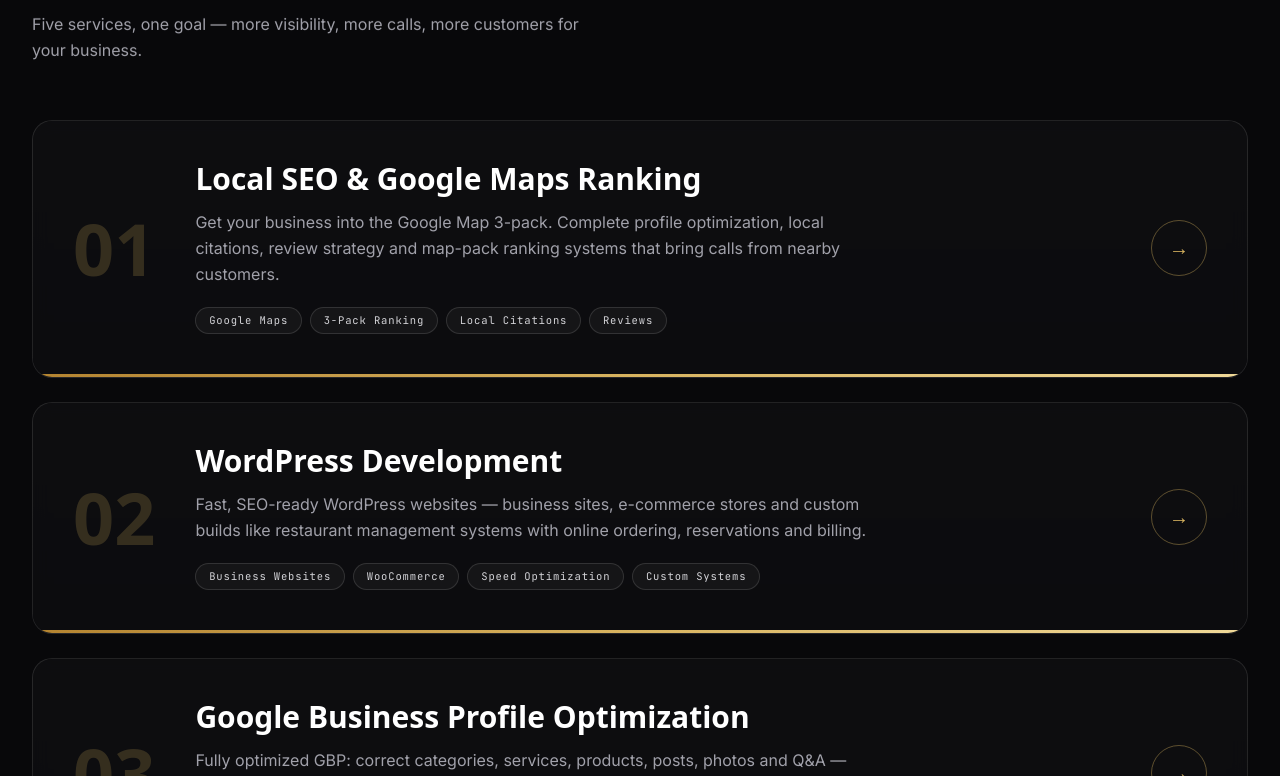
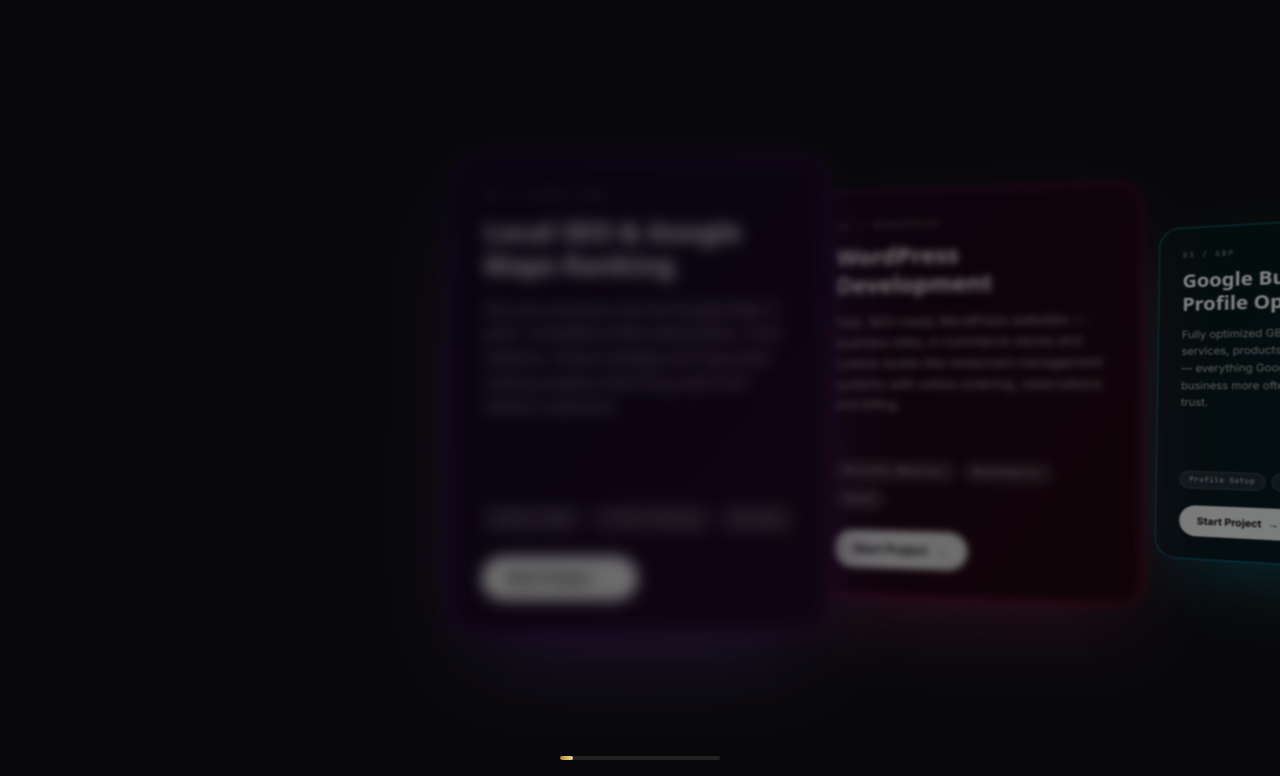
Before and after one commit to zaminabbas28-bot/zaminabbas, a Next.js app: page / in a window 1280 px wide. Shown: the part 1204-1980 px from the top of the page. Built offline with nearby package versions, Linux system fonts and the light colour scheme.

Commit message:
Capabilities: 3D scroll fan cards with per-card colors

```diff
--- a/components/Capabilities.tsx
+++ b/components/Capabilities.tsx
@@ -1,3 +1,6 @@
+"use client";
+
+import { useEffect, useRef, useState } from "react";
 import Link from "next/link";
 import Reveal from "./Reveal";
 import { SITE } from "@/lib/site";
@@ -5,95 +8,179 @@ import { SITE } from "@/lib/site";
 const CAPABILITIES = [
   {
     n: "01",
+    kicker: "LOCAL SEO",
     title: "Local SEO & Google Maps Ranking",
     text: "Get your business into the Google Map 3-pack. Complete profile optimization, local citations, review strategy and map-pack ranking systems that bring calls from nearby customers.",
-    tags: ["Google Maps", "3-Pack Ranking", "Local Citations", "Reviews"],
+    tags: ["Google Maps", "3-Pack Ranking", "Reviews"],
+    gradient: "from-violet-700 via-purple-600 to-fuchsia-500",
+    glow: "rgba(168,85,247,0.45)",
   },
   {
     n: "02",
+    kicker: "WORDPRESS",
     title: "WordPress Development",
     text: "Fast, SEO-ready WordPress websites — business sites, e-commerce stores and custom builds like restaurant management systems with online ordering, reservations and billing.",
-    tags: ["Business Websites", "WooCommerce", "Speed Optimization", "Custom Systems"],
+    tags: ["Business Websites", "WooCommerce", "Speed"],
+    gradient: "from-fuchsia-700 via-pink-600 to-rose-500",
+    glow: "rgba(236,72,153,0.45)",
   },
   {
     n: "03",
+    kicker: "GBP",
     title: "Google Business Profile Optimization",
     text: "Fully optimized GBP: correct categories, services, products, posts, photos and Q&A — everything Google needs to show your business more often and build customer trust.",
-    tags: ["Profile Setup", "Categories", "Posts", "Photos"],
+    tags: ["Profile Setup", "Categories", "Posts"],
+    gradient: "from-teal-600 via-cyan-600 to-sky-500",
+    glow: "rgba(34,211,238,0.4)",
   },
   {
     n: "04",
+    kicker: "SOCIAL",
     title: "Social Media Marketing",
     text: "Content and campaigns that keep your brand visible where your customers spend time — profile optimization, monthly content and growth-focused posting.",
-    tags: ["Content", "Profiles", "Campaigns", "Growth"],
+    tags: ["Content", "Profiles", "Growth"],
+    gradient: "from-amber-600 via-orange-500 to-yellow-500",
+    glow: "rgba(251,146,60,0.45)",
   },
   {
     n: "05",
+    kicker: "ADS",
     title: "Google Ads",
     text: "High-intent search campaigns for local businesses — keyword targeting, ad copy and conversion tracking set up to turn ad spend into booked jobs and sales.",
-    tags: ["Search Ads", "Local Targeting", "Tracking", "ROI"],
+    tags: ["Search Ads", "Targeting", "ROI"],
+    gradient: "from-blue-700 via-indigo-600 to-violet-500",
+    glow: "rgba(99,102,241,0.45)",
   },
 ];
 
+function useScrollProgress(ref: React.RefObject<HTMLElement | null>) {
+  const [progress, setProgress] = useState(0);
+  useEffect(() => {
+    let raf = 0;
+    const onScroll = () => {
+      cancelAnimationFrame(raf);
+      raf = requestAnimationFrame(() => {
+        const el = ref.current;
+        if (!el) return;
+        const rect = el.getBoundingClientRect();
+        const total = el.offsetHeight - window.innerHeight;
+        const p = total > 0 ? Math.min(Math.max(-rect.top / total, 0), 1) : 0;
+        setProgress(p);
+      });
+    };
+    onScroll();
+    window.addEventListener("scroll", onScroll, { passive: true });
+    window.addEventListener("resize", onScroll);
+    return () => {
+      cancelAnimationFrame(raf);
+      window.removeEventListener("scroll", onScroll);
+      window.removeEventListener("resize", onScroll);
+    };
+  }, [ref]);
+  return progress;
+}
+
 export default function Capabilities() {
+  const sectionRef = useRef<HTMLElement | null>(null);
+  const progress = useScrollProgress(sectionRef);
+  const count = CAPABILITIES.length;
+
   return (
-    <section aria-label="Capabilities" className="relative bg-ink-950 py-24 sm:py-32">
-      <div className="mx-auto max-w-7xl px-5 sm:px-8">
+    <section ref={sectionRef} aria-label="Capabilities" className="relative bg-ink-950">
+      {/* header */}
+      <div className="mx-auto max-w-7xl px-5 pt-24 sm:px-8 sm:pt-32">
         <Reveal>
-          <p className="label-caps !text-gold">Capabilities</p>
+          <p className="label-caps !text-gold">Capabilities — scroll to explore</p>
           <h2 className="display-mega mt-4 max-w-3xl font-sans text-4xl text-white sm:text-6xl">
             Scroll through <span className="text-gradient-accent">what I do.</span>
           </h2>
-          <p className="mt-5 max-w-xl leading-relaxed text-mist-500">
-            Five services, one goal — more visibility, more calls, more
-            customers for your business.
-          </p>
         </Reveal>
+      </div>
 
-        <div className="mt-14 space-y-6 pb-10">
-          {CAPABILITIES.map((cap, i) => (
+      {/* 3D fan stage */}
+      <div className="relative h-[320vh]">
+        <div className="sticky top-0 flex h-screen items-center justify-center overflow-hidden">
+          <div
+            className="relative h-[560px] w-full max-w-6xl"
+            style={{ perspective: "1400px" }}
+          >
+            {CAPABILITIES.map((cap, i) => {
+              // fan position: cards travel left as you scroll, active card centers
+              const offset = i - progress * (count - 1);
+              const abs = Math.abs(offset);
+              const spread = typeof window !== "undefined" && window.innerWidth < 640 ? 190 : 330;
+              const x = offset * spread;
+              const rotateY = Math.max(Math.min(offset * -16, 38), -38);
+              const rotateX = 4;
+              const scale = Math.max(1 - abs * 0.14, 0.55);
+              const z = 100 - Math.round(abs * 10);
+              const opacity = abs > 2.4 ? 0 : 1;
+              const blur = abs > 1.6 ? `blur(${(abs - 1.6) * 3}px)` : "none";
+              const dim = abs > 0.6 ? `brightness(${Math.max(1 - (abs - 0.6) * 0.35, 0.45)})` : "none";
+
+              return (
                 <article
                   key={cap.n}
-              className="stack-card card-surface overflow-hidden"
-              style={{ top: `${5.5 + i * 1.1}rem` }}
                   aria-label={cap.title}
+                  className={`absolute left-1/2 top-1/2 h-[440px] w-[300px] sm:h-[480px] sm:w-[380px] rounded-[1.75rem] bg-gradient-to-br ${cap.gradient} p-[1px] transition-opacity duration-300`}
+                  style={{
+                    transform: `translate(-50%, -50%) translateX(${x}px) rotateY(${rotateY}deg) rotateX(${rotateX}deg) scale(${scale})`,
+                    transformStyle: "preserve-3d",
+                    zIndex: z,
+                    opacity,
+                    filter: `${blur} ${dim}`,
+                    boxShadow: `0 40px 90px -30px ${cap.glow}, 0 25px 60px -20px rgba(0,0,0,0.7)`,
+                    willChange: "transform",
+                  }}
                 >
-              <div className="grid gap-6 bg-ink-900/80 p-8 backdrop-blur sm:grid-cols-[auto_1fr_auto] sm:items-center sm:gap-10 sm:p-10">
-                <span
-                  aria-hidden
-                  className="font-sans text-6xl font-extrabold text-gold/20 sm:text-7xl"
-                >
-                  {cap.n}
-                </span>
+                  <div className="flex h-full flex-col justify-between rounded-[calc(1.75rem-1px)] bg-ink-950/88 p-7 backdrop-blur-sm sm:p-8">
                     <div>
-                  <h3 className="font-sans text-2xl font-bold text-white sm:text-3xl">
+                      <p className="font-mono text-[0.65rem] tracking-[0.25em] text-white/60">
+                        {cap.n} / {cap.kicker}
+                      </p>
+                      <h3 className="mt-3 font-sans text-2xl font-extrabold leading-tight text-white sm:text-[1.7rem]">
                         {cap.title}
                       </h3>
-                  <p className="mt-3 max-w-2xl leading-relaxed text-mist-500">
+                      <p className="mt-4 text-[0.95rem] leading-relaxed text-white/70">
                         {cap.text}
                       </p>
-                  <div className="mt-5 flex flex-wrap gap-2">
+                    </div>
+                    <div>
+                      <div className="flex flex-wrap gap-2">
                         {cap.tags.map((t) => (
-                      <span key={t} className="tag-pill">
+                          <span
+                            key={t}
+                            className="rounded-full border border-white/20 bg-white/10 px-3 py-1 font-mono text-[0.62rem] tracking-[0.08em] text-white/85"
+                          >
                             {t}
                           </span>
                         ))}
-                  </div>
                       </div>
                       <Link
                         href={SITE.whatsapp}
                         target="_blank"
                         rel="noopener noreferrer"
                         aria-label={`Discuss ${cap.title} on WhatsApp`}
-                  className="inline-flex h-14 w-14 shrink-0 items-center justify-center rounded-full border border-gold/40 text-gold transition hover:bg-gold hover:text-ink-950"
+                        className="mt-6 inline-flex items-center gap-2 rounded-full bg-white/95 px-6 py-3 text-sm font-bold text-ink-950 transition hover:bg-white"
                       >
-                  <span aria-hidden className="text-xl">&rarr;</span>
+                        Start Project <span aria-hidden>&rarr;</span>
                       </Link>
                     </div>
-              {/* gold top edge */}
-              <div aria-hidden className="h-[3px] bg-gradient-to-r from-gold-deep via-gold to-gold-soft" />
+                  </div>
                 </article>
-          ))}
+              );
+            })}
+          </div>
+
+          {/* progress hint */}
+          <div className="absolute bottom-8 left-1/2 -translate-x-1/2">
+            <div className="h-1 w-40 overflow-hidden rounded-full bg-white/10">
+              <div
+                className="h-full rounded-full bg-gradient-to-r from-gold-deep via-gold to-gold-soft transition-[width] duration-150"
+                style={{ width: `${8 + progress * 92}%` }}
+              />
+            </div>
+          </div>
         </div>
       </div>
     </section>
```
Lines whose indentation alone changed are shown as unchanged.
